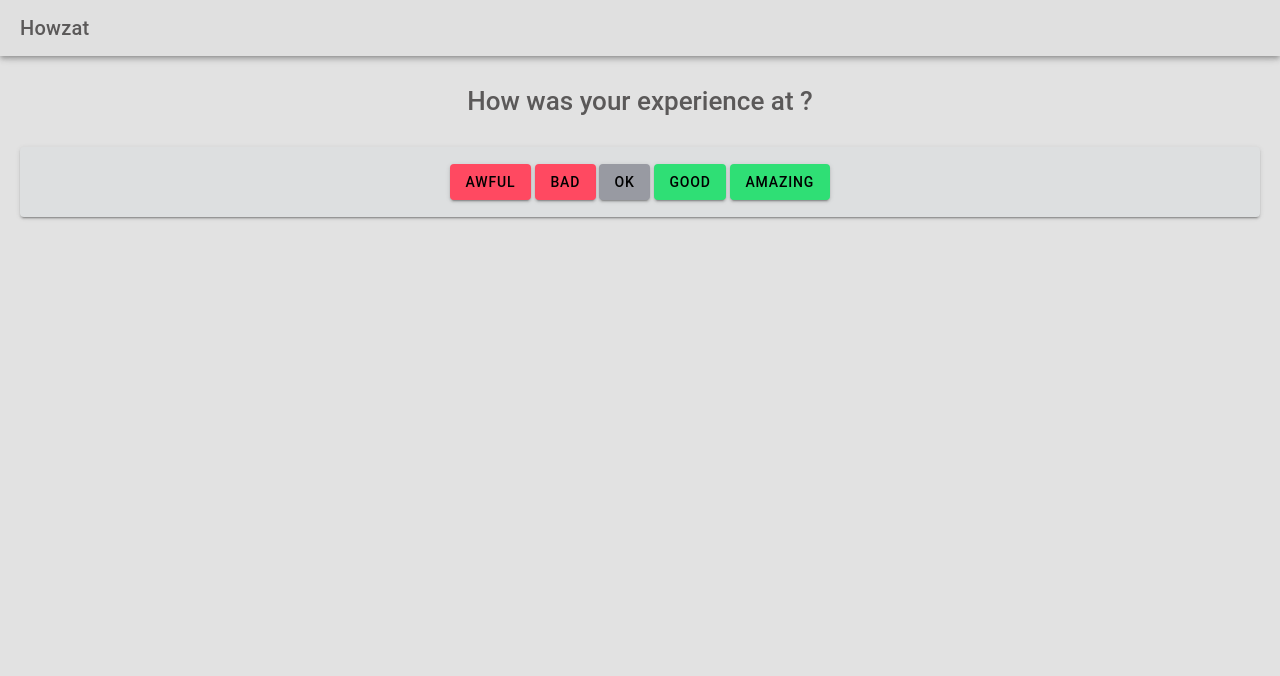
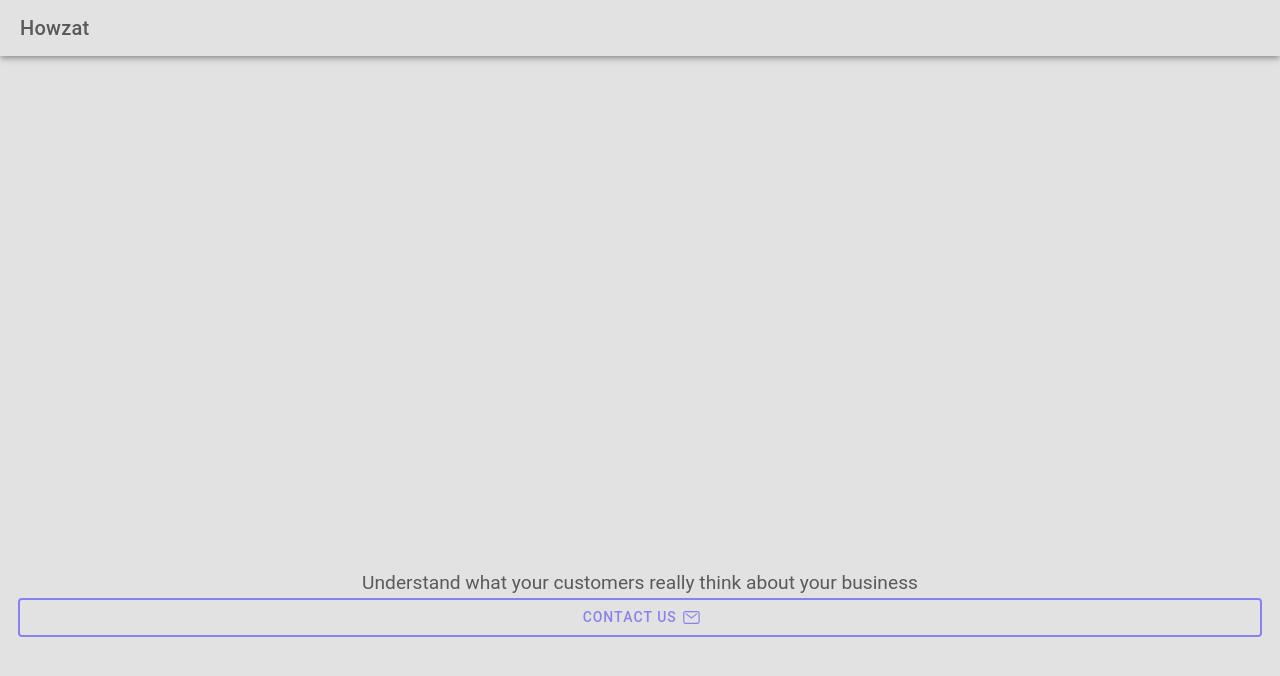
Before and after one commit to thekitbag/harkwise-client, a React (Vite) app in the folder app/: page / in a window 1280 px wide. Shown: the top 676 px of the page. Built offline with nearby package versions, Linux system fonts and the light colour scheme.

Commit message:
basic pages for when URL is manually changed

```diff
--- a/app/src/App.tsx
+++ b/app/src/App.tsx
@@ -3,6 +3,10 @@ import { IonApp, IonRouterOutlet, setupIonicReact } from '@ionic/react';
 import { IonReactRouter } from '@ionic/react-router';
 
 import Home from './pages/Home';
+import Splash from './pages/Splash';
+import NotFound from './pages/NotFound';
+
+
 
 /* Core CSS required for Ionic components to work properly */
 import '@ionic/react/css/core.css';
@@ -30,12 +34,14 @@ const App: React.FC = () => (
     <IonReactRouter>
       <IonRouterOutlet>
         <Switch>
+          <Route exact path="/" component={Splash} />
+          <Route path="/establishmentNotFound" component={NotFound} />
           <Route path="/:establishmentId" component={Home} />
-          <Route exact path="/" component={Home} />
         </Switch>
       </IonRouterOutlet>
     </IonReactRouter>
   </IonApp>
 );
 
+
 export default App;
--- a/app/src/pages/Home.tsx
+++ b/app/src/pages/Home.tsx
@@ -1,6 +1,6 @@
 import { IonCol, IonContent, IonGrid, IonHeader, IonPage, IonRow, IonTitle, IonToolbar } from '@ionic/react';
 import { useEffect, useState } from 'react';
-import { useParams } from 'react-router-dom';
+import { useParams, useHistory } from 'react-router-dom';
 import Blurb from '../components/Blurb';
 import FeedbackBox from '../components/FeedbackBox';
 import FollowUpQuestion from '../components/FollowUpQuestion';
@@ -13,6 +13,7 @@ const Home: React.FC = () => {
   const [establishmentName, setEstablishmentName] = useState<string>('');
   const [comment, setComment] = useState('')
   const { establishmentId } = useParams<{ establishmentId?: string }>();
+  const history = useHistory();
 
   useEffect(() => {
     const fetchEstablishmentName = async () => {
@@ -22,7 +23,10 @@ const Home: React.FC = () => {
                 if (response.ok) {
                     const data = await response.json();
                     setEstablishmentName(data.name);
-                } else {
+                } else if (response.status === 404 ) {
+                    history.push('/establishmentNotFound');
+                }
+                else {
                     console.error('Failed to fetch establishment name.');
                 }
             } catch (error) {
--- /dev/null
+++ b/app/src/pages/NotFound.tsx
@@ -0,0 +1,26 @@
+import React from 'react';
+import { IonPage, IonHeader, IonToolbar, IonTitle, IonContent, IonButton, IonText } from '@ionic/react';
+
+const NotFound: React.FC = () => {
+  return (
+    <IonPage>
+      <IonHeader>
+        <IonToolbar color="danger">
+          <IonTitle>404: Not Found</IonTitle>
+        </IonToolbar>
+      </IonHeader>
+      <IonContent className="ion-padding">
+        <div style={{ textAlign: 'center', marginTop: '40%' }}>
+          <IonText style={{ fontSize: '1.5em', marginBottom: '20px' }}>
+            Oops! The establishment you're looking for does not exist.
+          </IonText>
+          <IonButton routerLink="/" color="primary" expand="block">
+            Go to Home
+          </IonButton>
+        </div>
+      </IonContent>
+    </IonPage>
+  );
+};
+
+export default NotFound;
--- /dev/null
+++ b/app/src/pages/Splash.tsx
@@ -0,0 +1,31 @@
+import React from 'react';
+import { IonPage, IonHeader, IonToolbar, IonTitle, IonContent, IonButton, IonIcon, IonText } from '@ionic/react';
+import { mailOutline } from 'ionicons/icons';
+
+const Splash: React.FC = () => {
+  const email = "mfgray87@gmail.com";
+  const subject = encodeURIComponent("I want to start using Howzat!");
+
+  return (
+    <IonPage>
+      <IonHeader>
+        <IonToolbar>
+          <IonTitle>Howzat</IonTitle>
+        </IonToolbar>
+      </IonHeader>
+      <IonContent className="ion-padding">
+        <div style={{ textAlign: 'center', marginTop: '40%' }}>
+          <IonText style={{ fontSize: '1.2em', marginBottom: '20px' }}>
+            Understand what your customers really think about your business
+          </IonText>
+          <IonButton href={`mailto:${email}?subject=${subject}`} expand="block" fill="outline">
+            Contact Us
+            <IonIcon slot="end" icon={mailOutline} />
+          </IonButton>
+        </div>
+      </IonContent>
+    </IonPage>
+  );
+};
+
+export default Splash;
```
